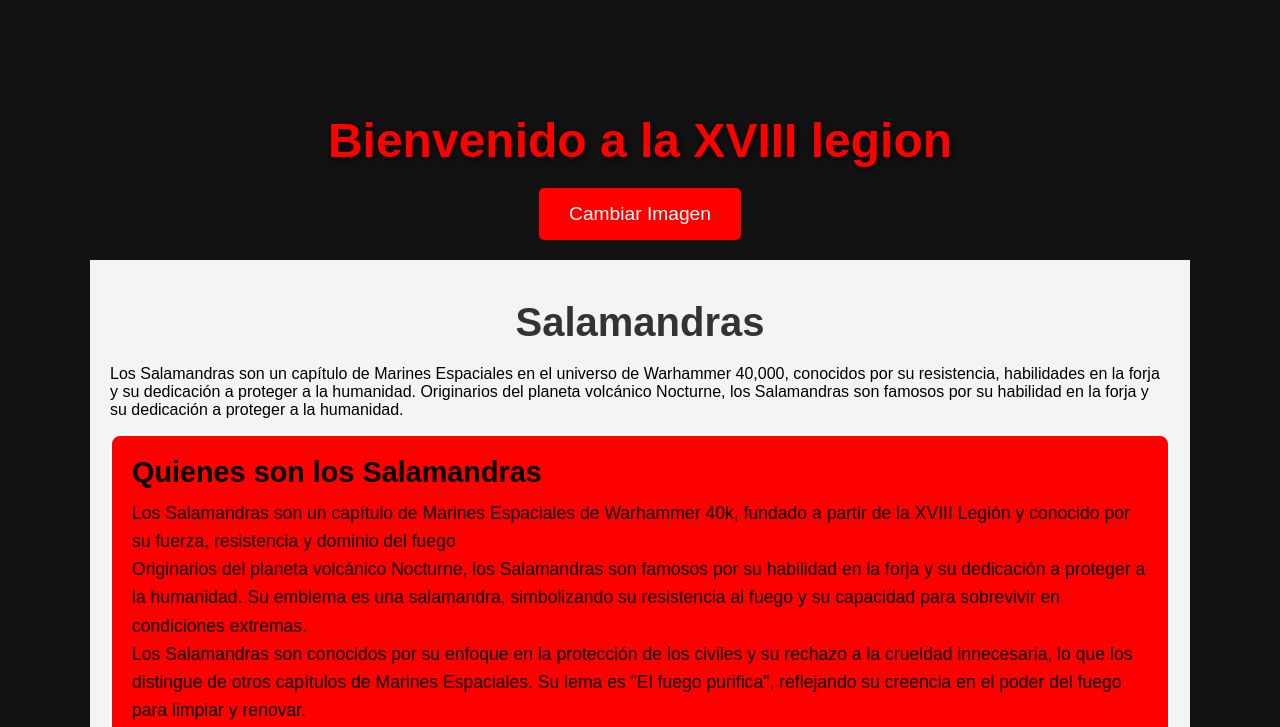
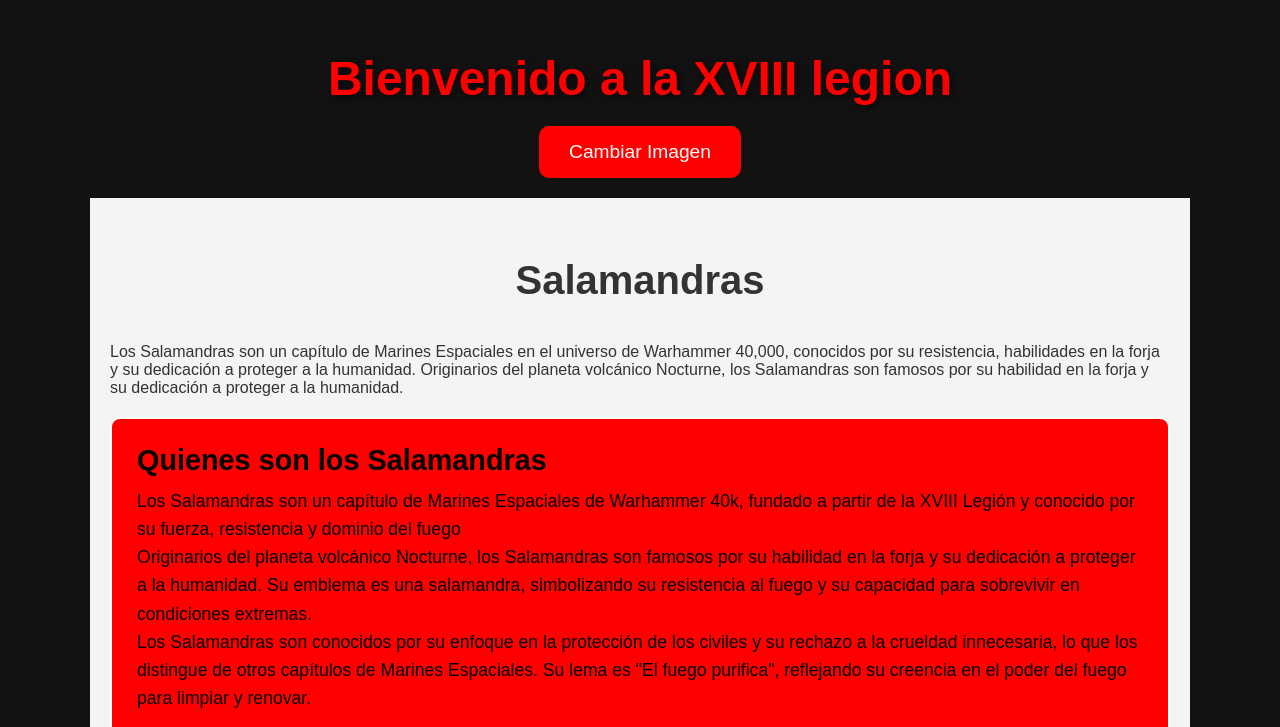
Before and after one commit to Angel-Lugo97/Practica-web, a plain HTML site: page pagina_Angel_Lugo.html in a window 1280 px wide. Shown: the part 173-900 px from the top of the page. Drawn offline with Linux system fonts and the light colour scheme; files that its build step writes are made by us from their sources; files whose address does not match are found by name.

Commit message:
esto es personal

```diff
--- a/Css/staly.css
+++ b/Css/staly.css
@@ -1,87 +1,94 @@
+/* ===============================
+   RESET Y BASE
+=============================== */
 * {
     margin: 0;
     padding: 0;
     box-sizing: border-box;
 }
 
-body {
-    font-family: Arial, sans-serif;
-    background-color: #121212;
-    height: 100vh;
-    overflow-x: hidden;
-    animation: fadeInBody 1s ease-out;
+:root {
+    --color-bg: #121212;
+    --color-primary: #ff0000;
+    --color-primary-dark: #e60000;
+    --color-text-light: #fff;
+    --color-text-dark: #333;
+    --border-radius: 10px;
+    --transition-speed: 0.3s;
+    --font-main: Arial, sans-serif;
 }
 
-@keyframes fadeInBody {
-    from {
-        opacity: 0;
-    }
-    to {
-        opacity: 1;
-    }
+body {
+    font-family: var(--font-main);
+    background-color: var(--color-bg);
+    min-height: 100vh;
+    overflow-x: hidden;
+    color: var(--color-text-light);
+    animation: fadeIn 1s ease-out;
 }
 
+/* ===============================
+   ANIMACIONES GENERALES
+=============================== */
+@keyframes fadeIn {
+    from { opacity: 0; }
+    to { opacity: 1; }
+}
+
+@keyframes fadeInUp {
+    from { opacity: 0; transform: translateY(30px); }
+    to { opacity: 1; transform: translateY(0); }
+}
+
+/* ===============================
+   HEADER
+=============================== */
 .main-header {
     position: relative;
     z-index: 10;
     padding: 20px;
     text-align: center;
-    color: white;
     opacity: 0;
-    animation: fadeInHeader 1s forwards 0.5s;
-}
-
-@keyframes fadeInHeader {
-    to {
-        opacity: 1;
-    }
+    animation: fadeIn 1s forwards 0.5s;
 }
 
 .main-header h1 {
-    font-size: 3rem;
+    font-size: clamp(2rem, 5vw, 3rem);
     font-weight: bold;
-    text-shadow: 2px 2px 10px rgba(0, 0, 0, 0.7);
-    color: red;
-    margin-top: 20%;
+    color: var(--color-primary);
+    text-shadow: 2px 2px 10px rgba(0,0,0,0.7);
+    margin-top: 15%;
+    opacity: 0;
     animation: slideInTitle 1s ease-out forwards;
 }
 
 @keyframes slideInTitle {
-    from {
-        transform: translateY(-50px);
-        opacity: 0;
-    }
-    to {
-        transform: translateY(0);
-        opacity: 1;
-    }
+    from { transform: translateY(-50px); opacity: 0; }
+    to { transform: translateY(0); opacity: 1; }
 }
 
 .main-header button {
-    background-color: #ff0000;
-    color: white;
+    background-color: var(--color-primary);
+    color: var(--color-text-light);
     border: none;
     padding: 15px 30px;
     font-size: 1.2rem;
     cursor: pointer;
-    border-radius: 5px;
+    border-radius: var(--border-radius);
     margin-top: 20px;
-    transition: background-color 0.3s ease, transform 0.3s ease;
     opacity: 0;
-    animation: fadeInButton 1s forwards 1.2s;
-}
-
-@keyframes fadeInButton {
-    to {
-        opacity: 1;
-    }
+    animation: fadeIn 1s forwards 1.2s;
+    transition: background-color var(--transition-speed), transform var(--transition-speed);
 }
 
 .main-header button:hover {
-    background-color: #e60000;
+    background-color: var(--color-primary-dark);
     transform: scale(1.1);
 }
 
+/* ===============================
+   BACKGROUND
+=============================== */
 .background-image {
     position: absolute;
     top: 0;
@@ -92,100 +99,103 @@ body {
     animation: zoomInBackground 10s infinite alternate;
 }
 
-@keyframes zoomInBackground {
-    0% {
-        transform: scale(1.05);
-    }
-    100% {
-        transform: scale(1);
-    }
-}
-
 .background-image img {
     width: 100%;
     height: 100vh;
     object-fit: cover;
 }
 
+@keyframes zoomInBackground {
+    0% { transform: scale(1.05); }
+    100% { transform: scale(1); }
+}
+
+/* ===============================
+   SECCIONES
+=============================== */
 .secciones {
     background-color: #f4f4f4;
-    padding: 40px 20px;
+    color: var(--color-text-dark);
+    padding: 60px 20px;
     max-width: 1100px;
     margin: 0 auto;
-    animation: fadeInSection 1s ease-out;
-}
-
-@keyframes fadeInSection {
-    from {
-        opacity: 0;
-        transform: translateY(30px);
-    }
-    to {
-        opacity: 1;
-        transform: translateY(0);
-    }
+    animation: fadeInUp 1s ease-out;
 }
 
 .secciones h2 {
     text-align: center;
-    font-size: 2.5rem;
-    color: #333;
-    margin-bottom: 20px;
+    font-size: clamp(2rem, 4vw, 2.5rem);
+    margin-bottom: 40px;
 }
 
+/* ===============================
+   BLOQUES DE TEXTO
+=============================== */
 .texto {
-    background-color: red;
-    padding: 20px;
-    margin: 15px 0;
-    border-radius: 10px;
-    border: 2px solid white;
-    position: relative;
+    background-color: var(--color-primary);
+    padding: 25px;
+    margin: 20px 0;
+    border-radius: var(--border-radius);
+    border: 2px solid var(--color-text-light);
     opacity: 0;
     transform: translateY(30px);
     animation: fadeInUp 0.8s forwards 0.5s;
-    transition: transform 0.3s ease-in-out, box-shadow 0.3s ease-in-out;
-}
-
-@keyframes fadeInUp {
-    to {
-        opacity: 1;
-        transform: translateY(0);
-    }
+    transition: transform var(--transition-speed), box-shadow var(--transition-speed);
 }
 
 .texto h3 {
     font-size: 1.8rem;
+    margin-bottom: 10px;
     color: black;
-    margin-bottom: 10px;
 }
 
 .texto p {
     font-size: 1.1rem;
+    line-height: 1.6;
     color: black;
-    line-height: 1.6;
 }
 
 .texto:hover {
     transform: translateY(-5px);
-    box-shadow: 0 8px 15px rgba(0, 0, 0, 0.2);
+    box-shadow: 0 8px 15px rgba(0,0,0,0.2);
 }
 
+/* ===============================
+   FOOTER
+=============================== */
 footer {
     text-align: center;
     padding: 20px;
     background-color: #222;
-    color: white;
+    color: var(--color-text-light);
     font-size: 1rem;
     opacity: 0;
-    animation: fadeInFooter 1s forwards 2s;
-}
-
-@keyframes fadeInFooter {
-    to {
-        opacity: 1;
-    }
+    animation: fadeIn 1s forwards 2s;
 }
 
 footer p {
     margin: 0;
 }
+
+/* ===============================
+   RESPONSIVE
+=============================== */
+@media (max-width: 768px) {
+    .main-header h1 {
+        margin-top: 10%;
+    }
+
+    .main-header button {
+        padding: 12px 24px;
+        font-size: 1rem;
+    }
+
+    .texto h3 {
+        font-size: 1.5rem;
+    }
+
+    .texto p {
+        font-size: 1rem;
+    }
+}
+/*modificado por manu
```
